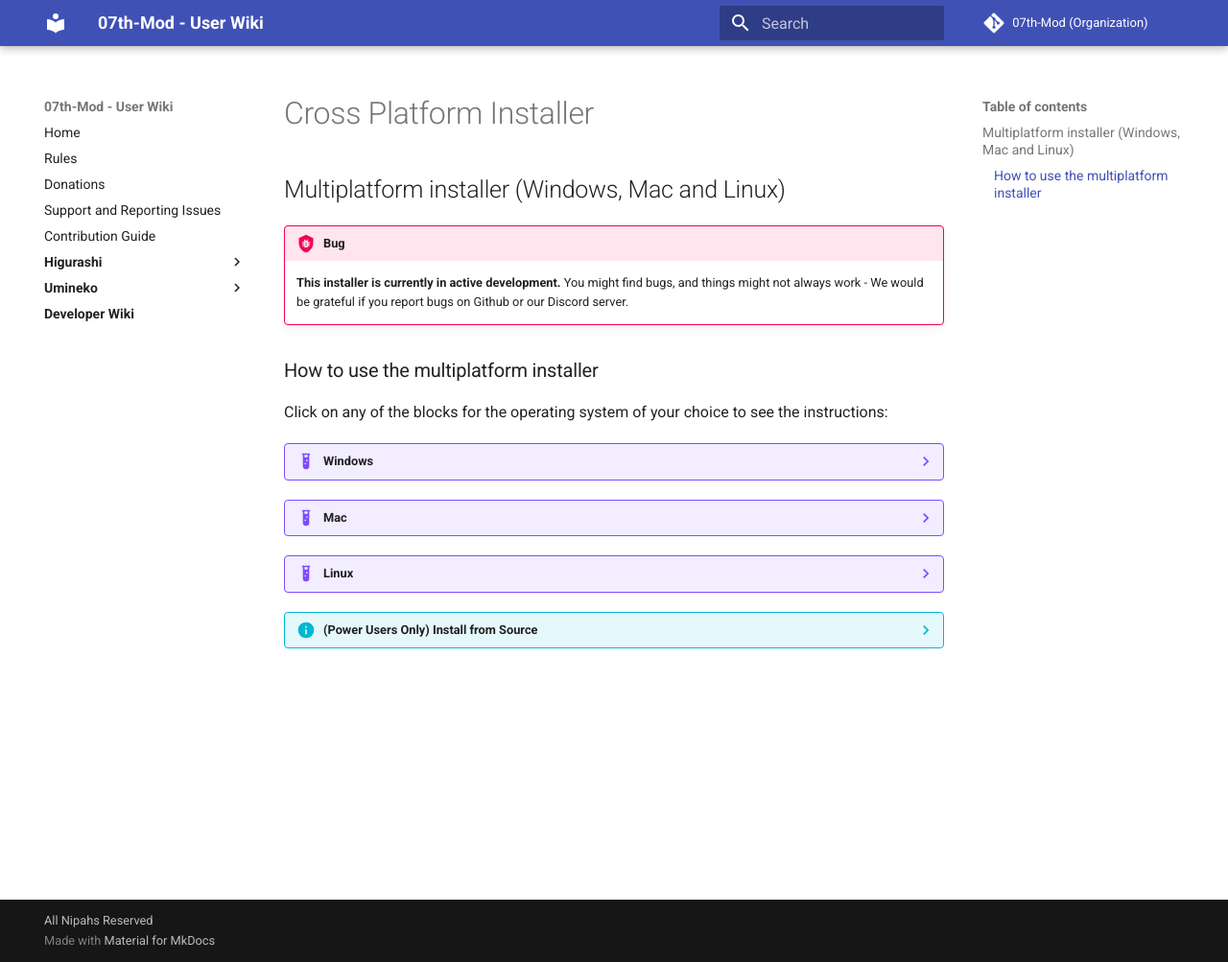
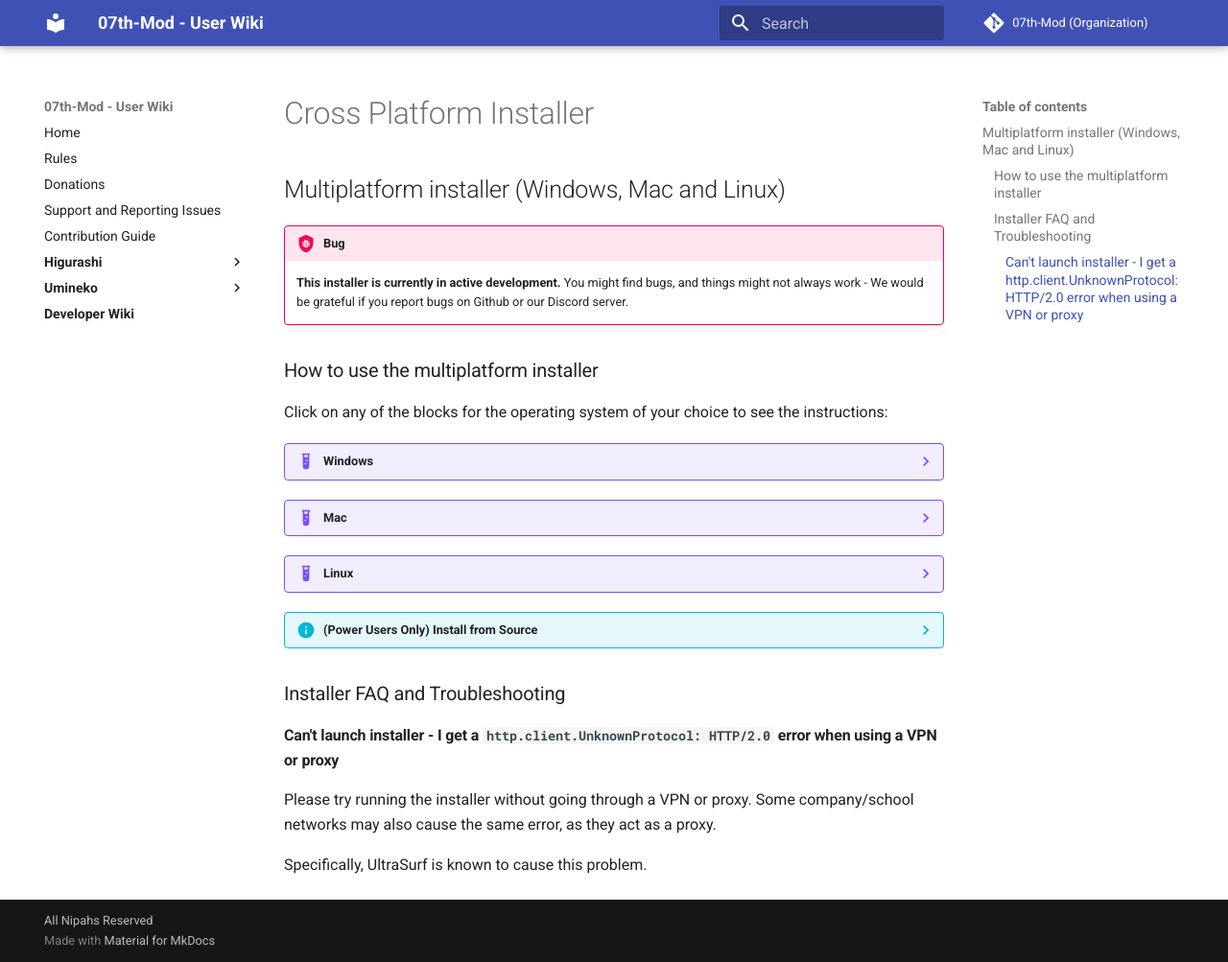
Before and after one commit to 07th-mod/wiki, an MkDocs documentation site: the page built from docs/Snippets/Cross-Platform-Installer.md, in a window 1280 px wide and 1003 px high. Shown: the whole window at 96% size. Built offline with MkDocs 1.6.1 and Material for MkDocs 9.7.7, drawn with Linux system fonts in a browser that asks for light colours.

Commit message:
Add installer FAQ/Troubleshooting section

```diff
--- a/docs/Snippets/Cross-Platform-Installer.md
+++ b/docs/Snippets/Cross-Platform-Installer.md
@@ -46,3 +46,11 @@
 
     2. Clone our git repository: `git clone https://github.com/07th-mod/python-patcher.git`
     3. Run `python main.py` or the equivalent command on your system
+
+### Installer FAQ and Troubleshooting
+
+#### Can't launch installer - I get a `http.client.UnknownProtocol: HTTP/2.0` error when using a VPN or proxy
+
+Please try running the installer without going through a VPN or proxy. Some company/school networks may also cause the same error, as they act as a proxy.
+
+Specifically, UltraSurf is known to cause this problem.
```
